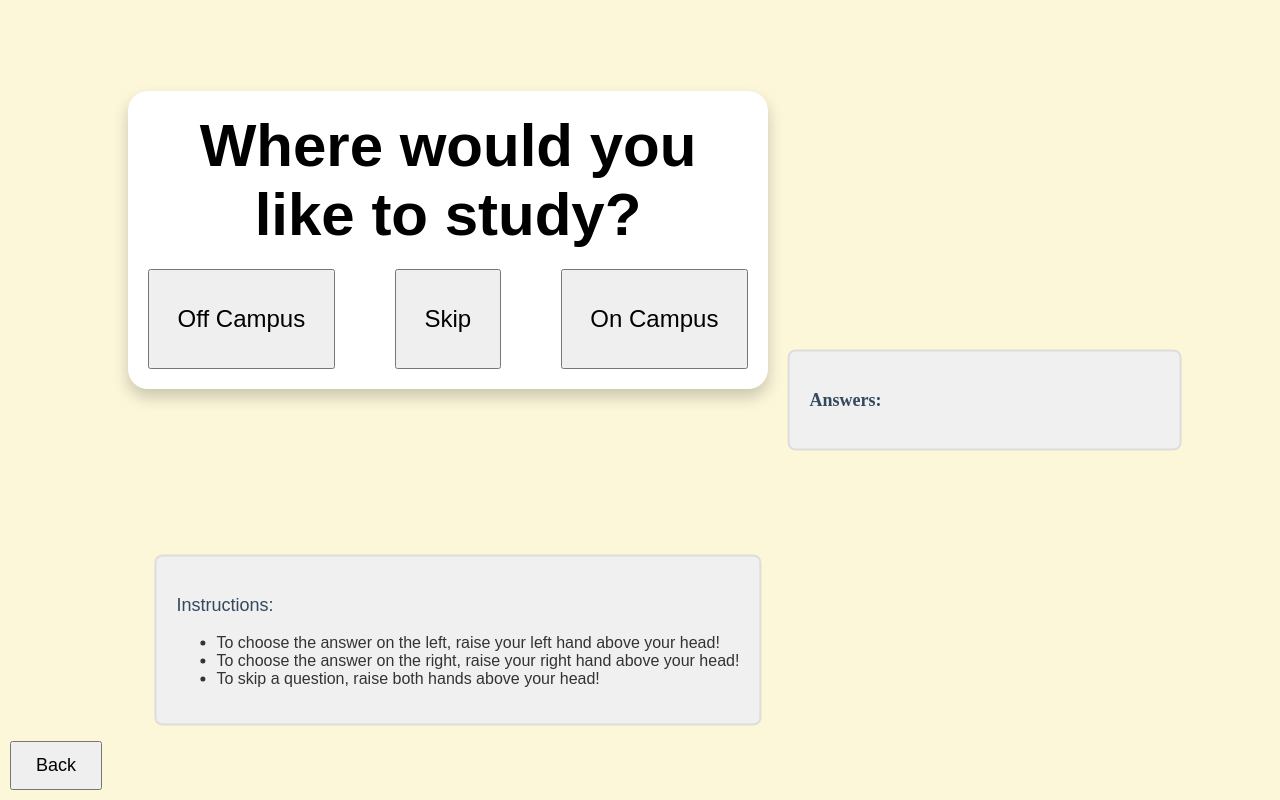
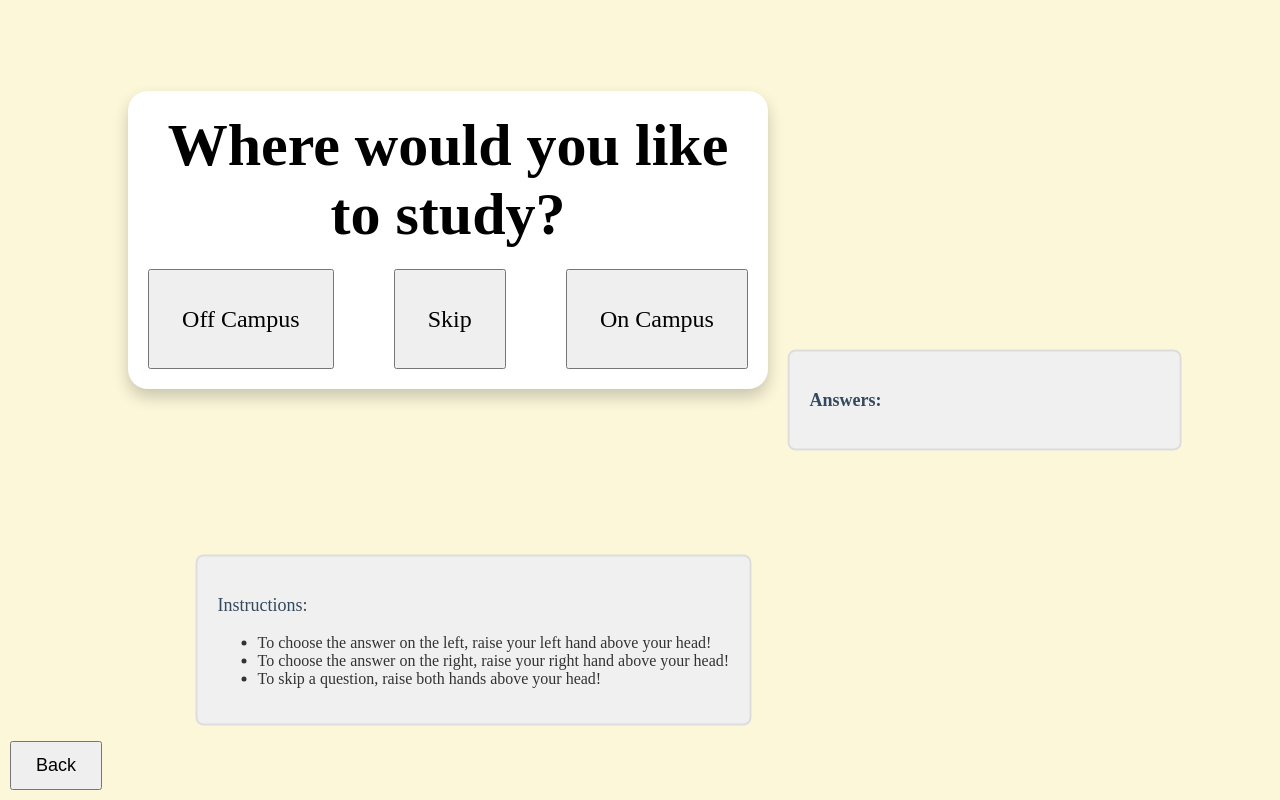
Before and after one commit to mwillen04/hci-studyfinder, a plain HTML site: page quiz.html in a window 1280 px wide. Drawn offline with nearby package versions, Linux system fonts and the light colour scheme.

Commit message:
changed font

```diff
--- a/style.css
+++ b/style.css
@@ -1,5 +1,5 @@
 body {
-    font-family: Arial, sans-serif;
+    font-family: 'Times New Roman', Times, serif;
     background-color: #fcf7d9;
     /* Light yellow background */
     margin: 0;
@@ -135,6 +135,7 @@ p {
     flex-grow: 1;
     margin: 0 30px;
     /* Adjusted margin */
+    font-family: 'Times New Roman', Times, serif;
 }
 
 button:first-child {
```
